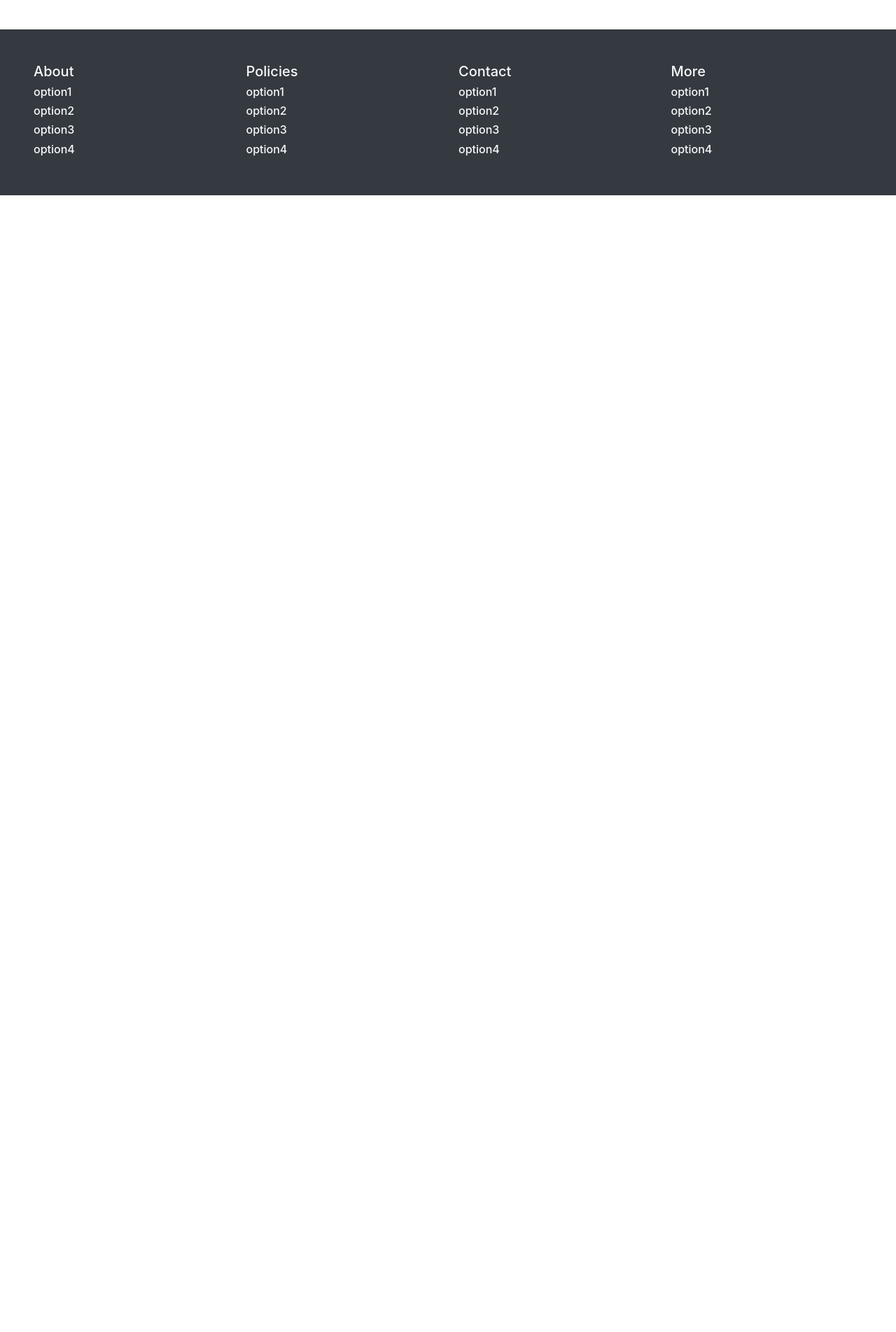
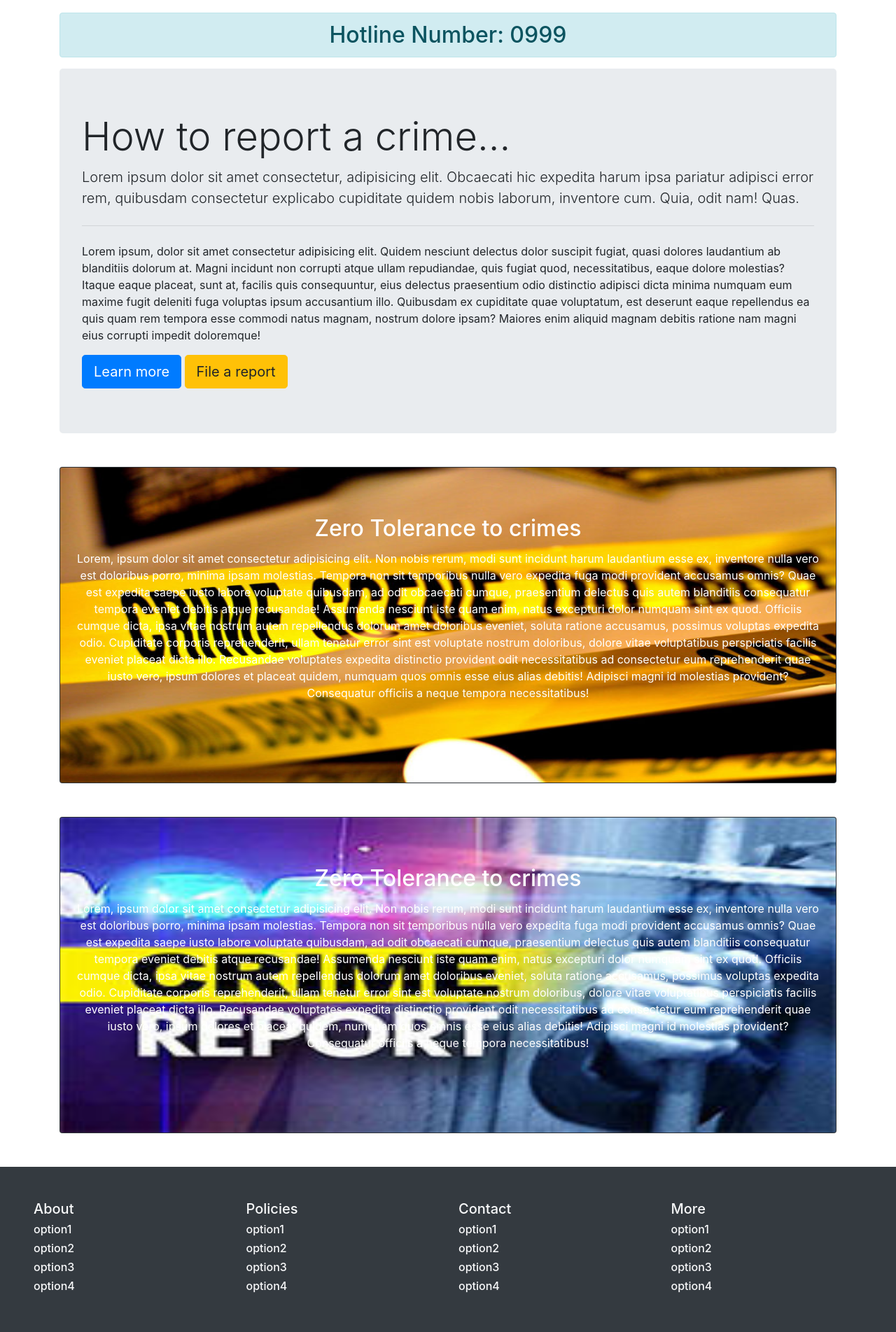
Before and after one commit to RahatGithub/first_crime_crud, a Django app: page /main/ in a window 1280 px wide. Shown: the part 56-1959 px from the top of the page at 70% size. Before the commit the page ends 335 px from the top, so only its background shows below. Run offline with Django 3.2, Linux system fonts and the light colour scheme; parts of the project's set-up code (start-up, migrations or seed data) failed here and were passed over.

Commit message:
Basic index.html ready

```diff
--- a/first_crime_crud/urls.py
+++ b/first_crime_crud/urls.py
@@ -15,9 +15,11 @@ Including another URLconf
 """
 from django.contrib import admin
 from django.urls import path, include
+from django.conf import settings
+from django.conf.urls.static import static
 
 urlpatterns = [
     path('admin/', admin.site.urls),
     path('main/', include('main.urls')),
     path('accounts/', include('accounts.urls'))
-]
+] + static(settings.MEDIA_URL, document_root=settings.MEDIA_ROOT)
--- a/main/templates/main/index.html
+++ b/main/templates/main/index.html
@@ -7,7 +7,34 @@
 
 {% block body %}
 
-<section class="container">
+<section class="container my-4">
+
+    <h2 class="alert alert-info text-center">Hotline Number: 0999</h2>
+
+    <div class="jumbotron">
+        <h1 class="display-4">How to report a crime...</h1>
+        <p class="lead">Lorem ipsum dolor sit amet consectetur, adipisicing elit. Obcaecati hic expedita harum ipsa pariatur adipisci error rem, quibusdam consectetur explicabo cupiditate quidem nobis laborum, inventore cum. Quia, odit nam! Quas.</p>
+        <hr class="my-4">
+        <p>Lorem ipsum, dolor sit amet consectetur adipisicing elit. Quidem nesciunt delectus dolor suscipit fugiat, quasi dolores laudantium ab blanditiis dolorum at. Magni incidunt non corrupti atque ullam repudiandae, quis fugiat quod, necessitatibus, eaque dolore molestias? Itaque eaque placeat, sunt at, facilis quis consequuntur, eius delectus praesentium odio distinctio adipisci dicta minima numquam eum maxime fugit deleniti fuga voluptas ipsum accusantium illo. Quibusdam ex cupiditate quae voluptatum, est deserunt eaque repellendus ea quis quam rem tempora esse commodi natus magnam, nostrum dolore ipsam? Maiores enim aliquid magnam debitis ratione nam magni eius corrupti impedit doloremque!</p>
+        <a class="btn btn-primary btn-lg" href="#" role="button">Learn more</a>
+        <a class="btn btn-warning btn-lg" href="#" role="button">File a report</a>
+    </div>
+
+    <div class="card bg-dark text-white text-center mt-5">
+        <img src="{% static 'main/images/crime.jpg' %}" alt="Crime image1" class="card-img" height="450px" alt="...">
+        <div class="card-img-overlay my-5">
+          <h2 class="card-title">Zero Tolerance to crimes</h2>
+          <p class="card-text">Lorem, ipsum dolor sit amet consectetur adipisicing elit. Non nobis rerum, modi sunt incidunt harum laudantium esse ex, inventore nulla vero est doloribus porro, minima ipsam molestias. Tempora non sit temporibus nulla vero expedita fuga modi provident accusamus omnis? Quae est expedita saepe iusto labore voluptate quibusdam, ad odit obcaecati cumque, praesentium delectus quis autem blanditiis consequatur tempora eveniet debitis atque recusandae! Assumenda nesciunt iste quam enim, natus excepturi dolor numquam sint ex quod. Officiis cumque dicta, ipsa vitae nostrum autem repellendus dolorum amet doloribus eveniet, soluta ratione accusamus, possimus voluptas expedita odio. Cupiditate corporis reprehenderit, ullam tenetur error sint est voluptate nostrum doloribus, dolore vitae voluptatibus perspiciatis facilis eveniet placeat dicta illo. Recusandae voluptates expedita distinctio provident odit necessitatibus ad consectetur eum reprehenderit quae iusto vero, ipsum dolores et placeat quidem, numquam quos omnis esse eius alias debitis! Adipisci magni id molestias provident? Consequatur officiis a neque tempora necessitatibus!</p>
+        </div>
+    </div>
+
+    <div class="card bg-dark text-white text-center mt-5">
+        <img src="{% static 'main/images/crime1.jpg' %}" alt="Crime image1" class="card-img" height="450px" alt="...">
+        <div class="card-img-overlay my-5">
+          <h2 class="card-title">Zero Tolerance to crimes</h2>
+          <p class="card-text">Lorem, ipsum dolor sit amet consectetur adipisicing elit. Non nobis rerum, modi sunt incidunt harum laudantium esse ex, inventore nulla vero est doloribus porro, minima ipsam molestias. Tempora non sit temporibus nulla vero expedita fuga modi provident accusamus omnis? Quae est expedita saepe iusto labore voluptate quibusdam, ad odit obcaecati cumque, praesentium delectus quis autem blanditiis consequatur tempora eveniet debitis atque recusandae! Assumenda nesciunt iste quam enim, natus excepturi dolor numquam sint ex quod. Officiis cumque dicta, ipsa vitae nostrum autem repellendus dolorum amet doloribus eveniet, soluta ratione accusamus, possimus voluptas expedita odio. Cupiditate corporis reprehenderit, ullam tenetur error sint est voluptate nostrum doloribus, dolore vitae voluptatibus perspiciatis facilis eveniet placeat dicta illo. Recusandae voluptates expedita distinctio provident odit necessitatibus ad consectetur eum reprehenderit quae iusto vero, ipsum dolores et placeat quidem, numquam quos omnis esse eius alias debitis! Adipisci magni id molestias provident? Consequatur officiis a neque tempora necessitatibus!</p>
+        </div>
+    </div>
 
 </section>
 
```
Also changed, not shown: first_crime_crud/settings.py (+12 -0 lines), static/main/images/crime.jpg (added), static/main/images/crime1.jpg (added).
